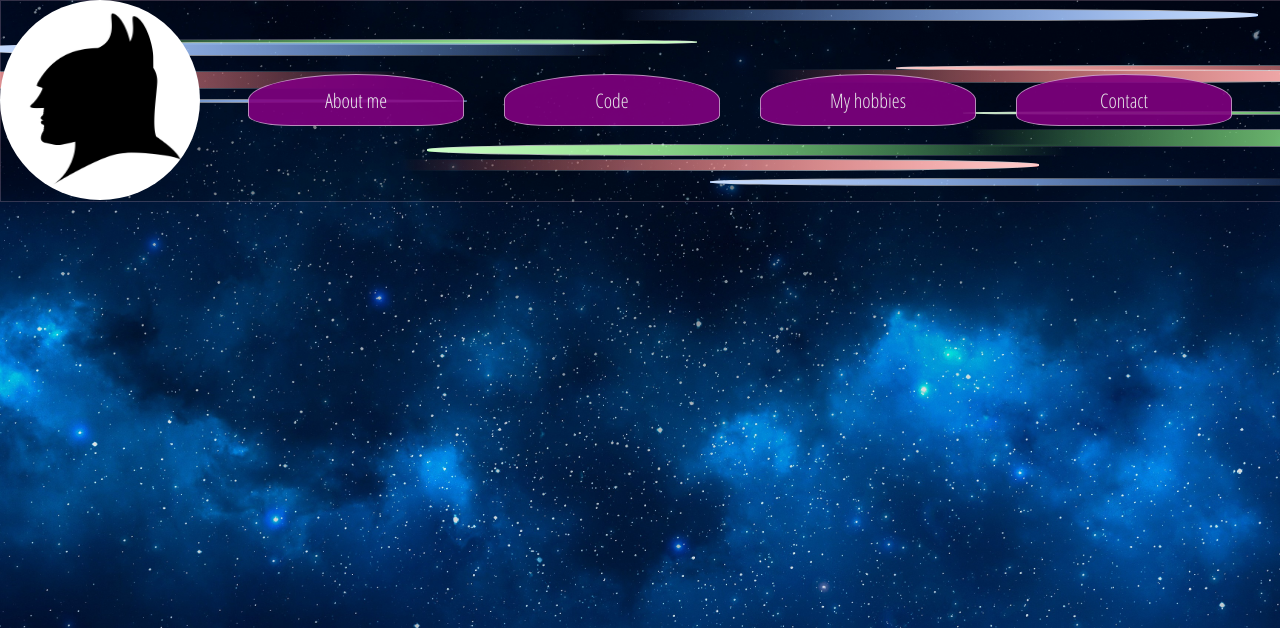
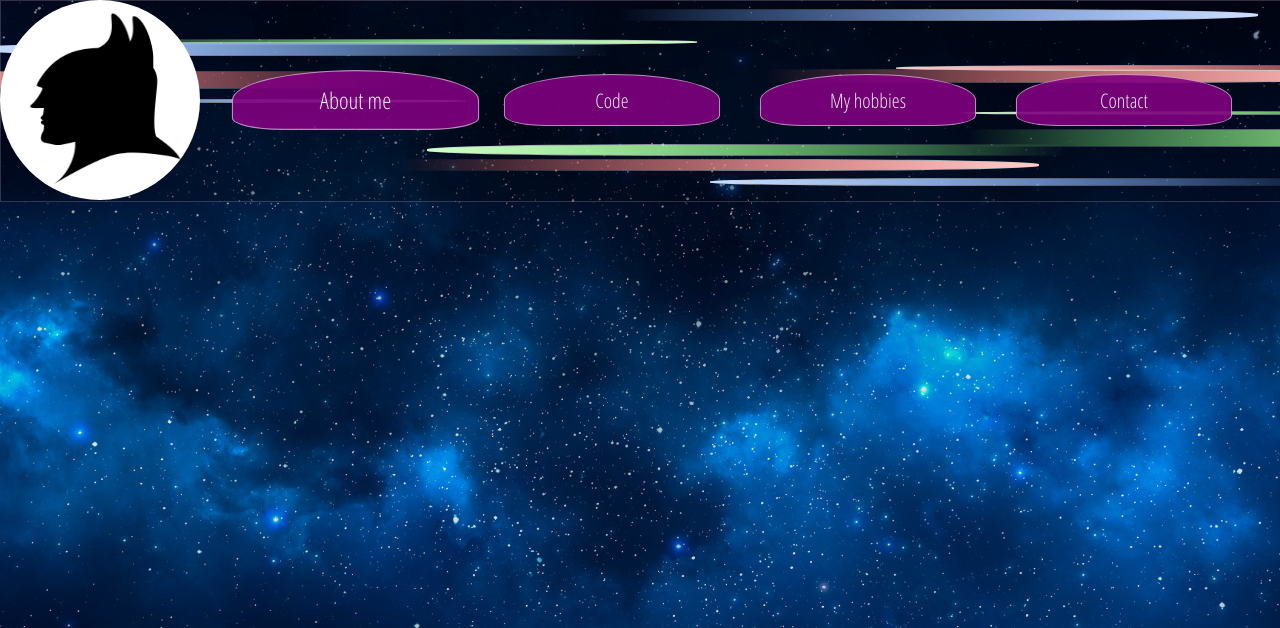
Before and after one commit to Andreas-Achilleos/Andreas-Achilleos.github.io, a plain HTML site: page index.html in a window 1280 px wide. In both pictures the pointer is over the element "About me". Shown: the top 628 px of the page. Drawn offline with Linux system fonts and the light colour scheme.

Commit message:
updated headerNav css

```diff
--- a/styles.css
+++ b/styles.css
@@ -62,6 +62,11 @@ body {
     border-top-right-radius: 100%;
     z-index: 1;
     opacity: 0.9;
+    transition: transform 0.2s;
+}
+
+.headerNav:hover {
+    transform: scale(1.15);
 }
 
 .headerNav a {
```
